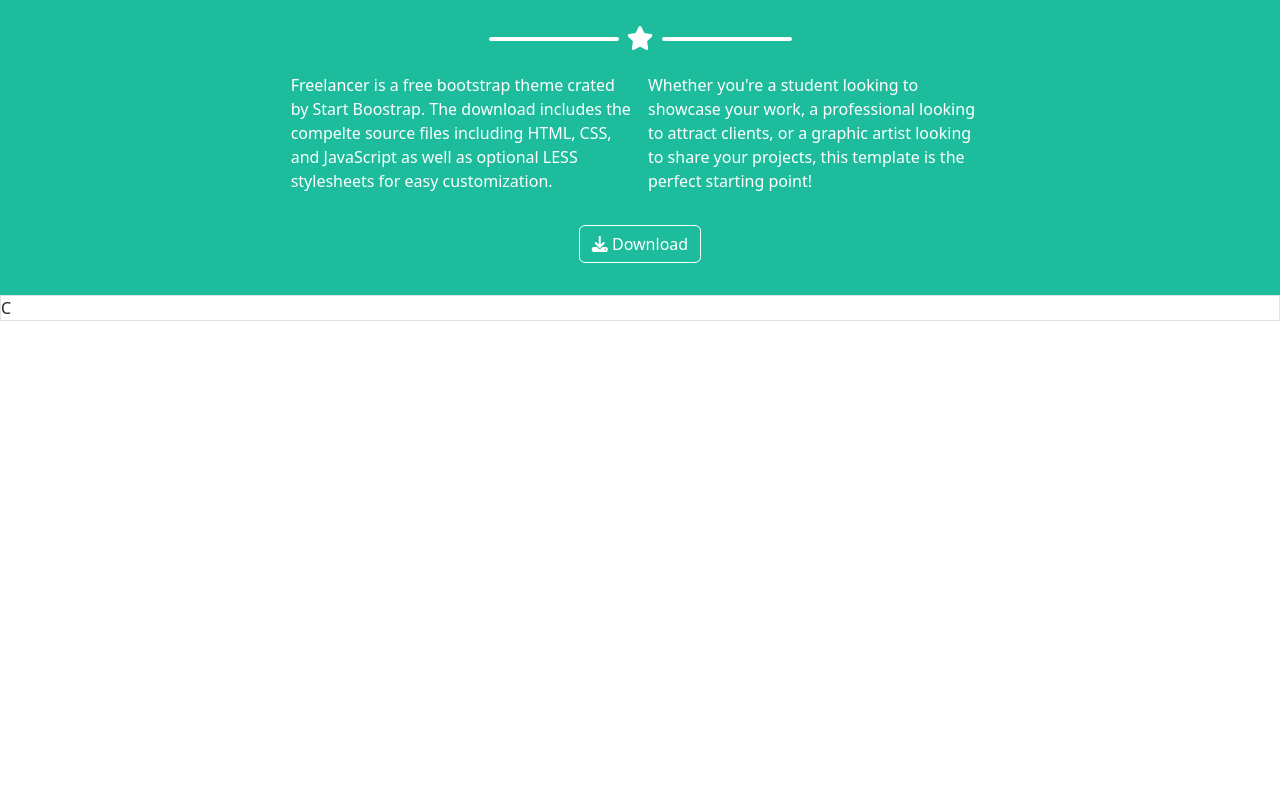
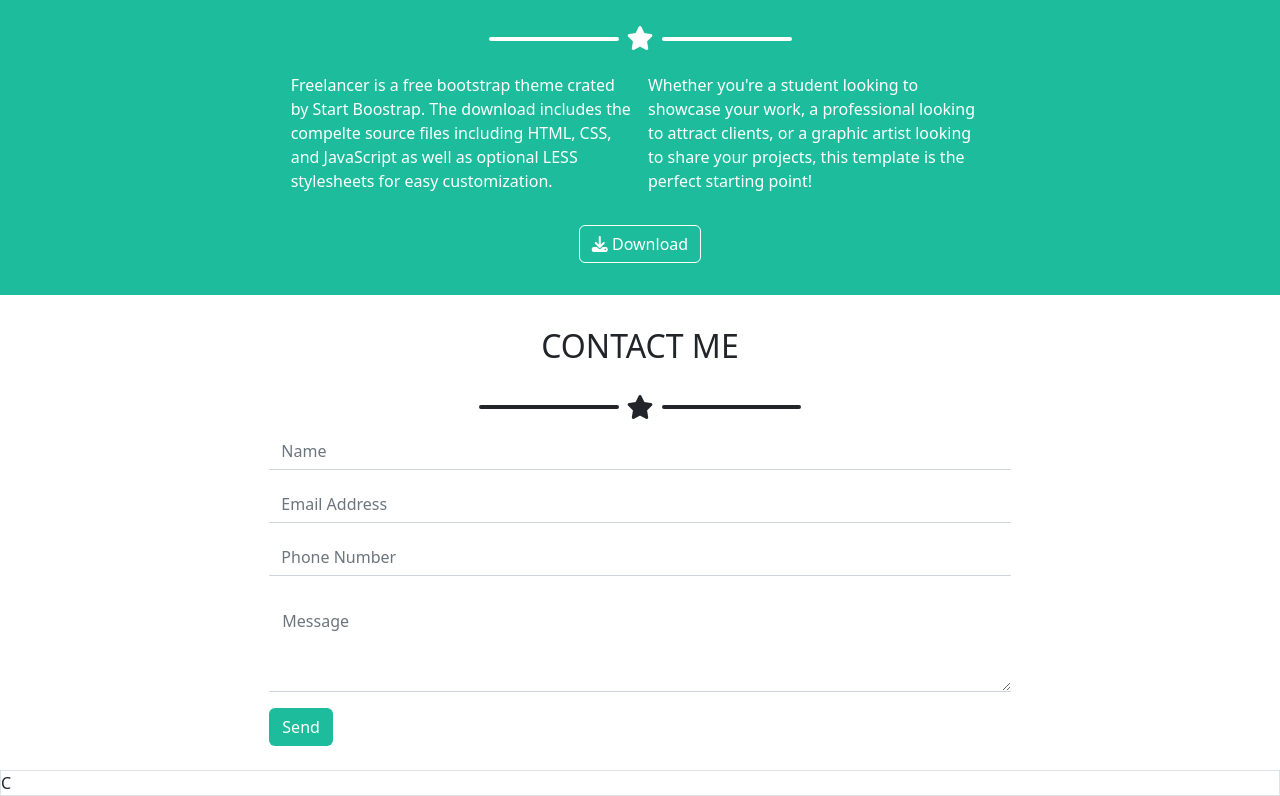
Before and after one commit to soniabergamini/html-css-bootstrap-freelancer, a plain HTML site: page index.html in a window 1280 px wide. Shown: the part 1467-2263 px from the top of the page. Before the commit the page ends 1788 px from the top, so only its background shows below. Drawn offline with nearby package versions, Linux system fonts and the light colour scheme.

Commit message:
feat(main): add contact section content, style

```diff
--- a/Risorse/CSS/style.css
+++ b/Risorse/CSS/style.css
@@ -14,7 +14,8 @@ header > nav > div {
 /******* MAIN STYLE *******/
 /* Hero Section */
 #heroSec ,
-#aboutSec {
+#aboutSec ,
+#contactSec button {
     background-color: var(--greenBG);
 }
 
--- a/index.html
+++ b/index.html
@@ -36,7 +36,7 @@
                                 <a class="nav-link text-white" href="#aboutSec">ABOUT</a>
                             </li>
                             <li class="nav-item">
-                                <a class="nav-link text-white" href="#">CONTACT</a>
+                                <a class="nav-link text-white" href="#contactSec">CONTACT</a>
                             </li>
                         </ul>
                     </div>
@@ -121,6 +121,37 @@
             </div>
         </section>
         <!-- Contact Section -->
+        <section class="container px-2 py-4" id="contactSec">
+            <div class="row">
+                <div class="col-12 p-2 text-center">
+                    <h2>CONTACT ME</h2>
+                </div>
+                <div class="col-6 p-2 offset-3 d-flex justify-content-center align-items-center text-center">
+                    <hr class="border-dark w-25 heroLine opacity-100 rounded">
+                    <i class="fa-solid fa-star fa-xl mx-2"></i>
+                    <hr class="border-dark w-25 heroLine opacity-100 rounded">
+                </div>
+                <div class="col-8 offset-2">
+                    <form>
+                        <div class="mb-3">
+                            <input type="text" class="form-control border-top-0 border-start-0 border-end-0 rounded-0" id="formName" placeholder="Name">
+                        </div>
+                        <div class="mb-3">
+                            <input type="email" class="form-control border-top-0 border-start-0 border-end-0 rounded-0" id="formEmail" placeholder="Email Address">
+                        </div>
+                        <div class="mb-3">
+                            <input type="number" class="form-control border-top-0 border-start-0 border-end-0 rounded-0" id="formPhone" placeholder="Phone Number">
+                        </div>
+                        <div class="form-floating mb-3">
+                            <textarea class="form-control border-top-0 border-start-0 border-end-0 rounded-0" placeholder="Messaggio" id="formTextarea"
+                                style="height: 100px"></textarea>
+                            <label for="formTextarea" class="text-secondary">Message</label>
+                        </div>
+                        <button type="submit" class="btn text-white">Send</button>
+                    </form>
+                </div>
+            </div>
+        </section>
     </main>
     <footer class="border">
         C
```
